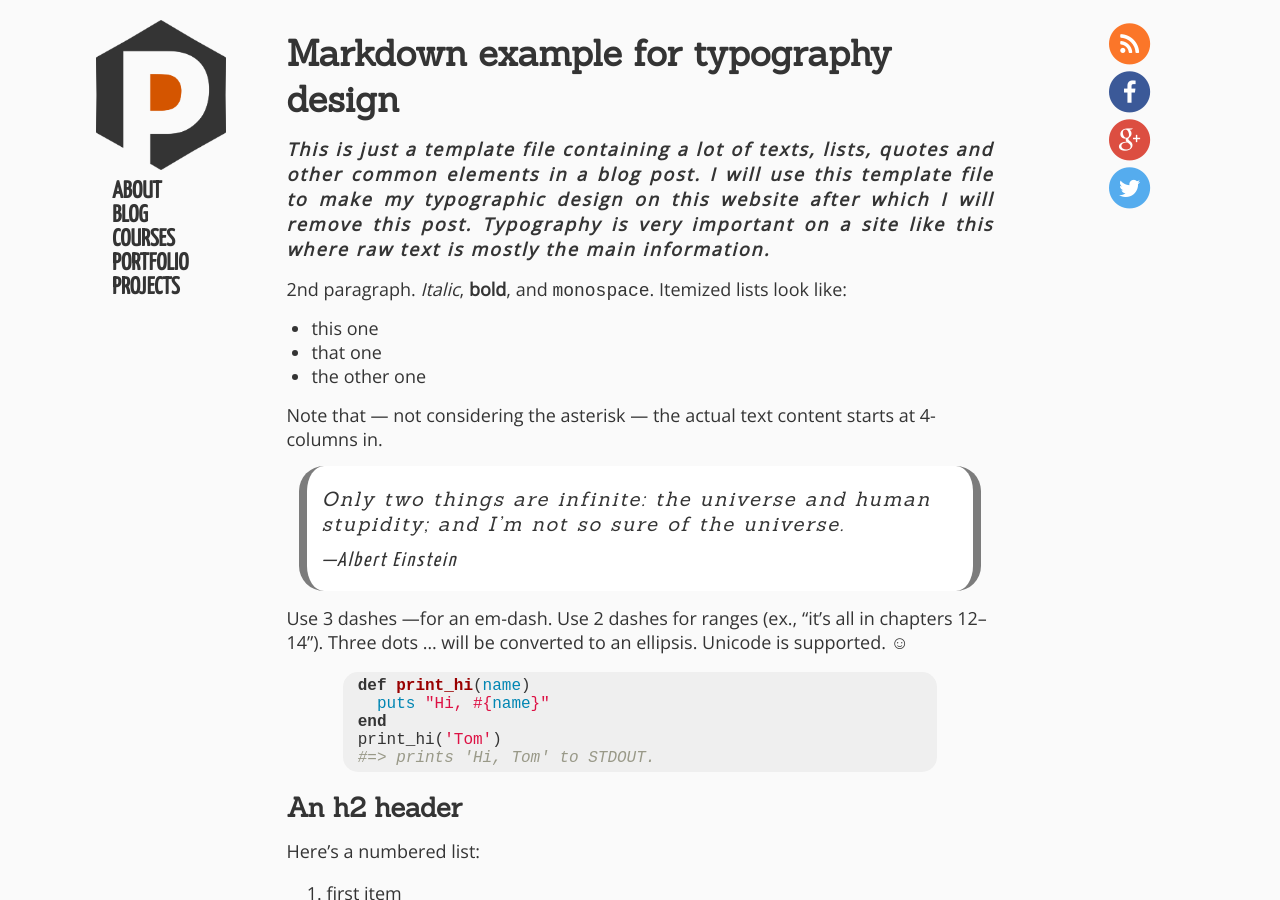
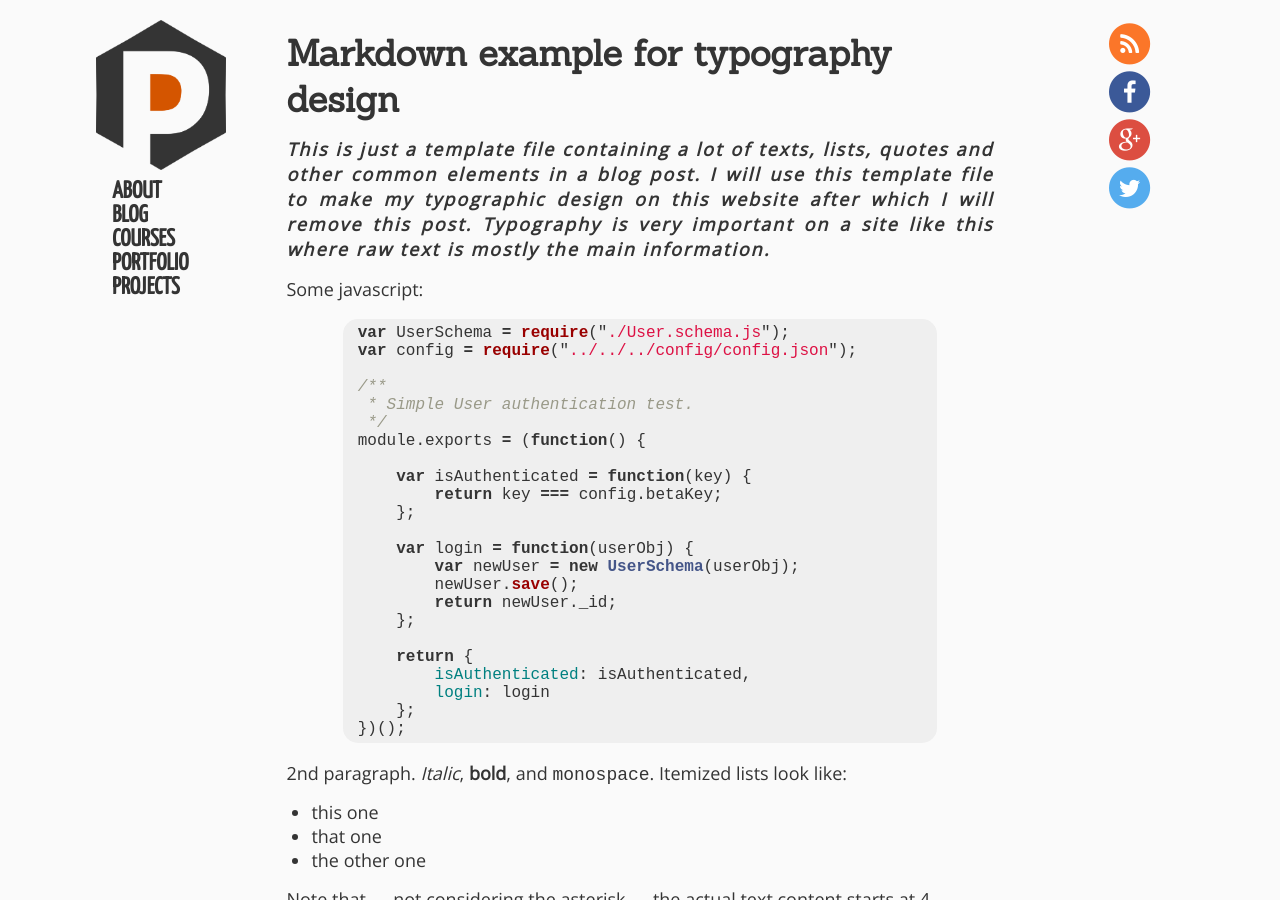
Before and after one commit to Popniten/Popniten.github.io, a Jekyll site: the page built from _posts/2015-11-06-markdown-example.md, in a window 1280 px wide and 900 px high. Built offline with Jekyll 4.4.1, drawn with Linux system fonts in a browser that asks for light colours; comment, search, counter and statistics services are not loaded; a file with an impossible date is left out.

Commit message:
Update 2015-11-06-markdown-example.md

```diff
--- a/_posts/2015-11-06-markdown-example.md
+++ b/_posts/2015-11-06-markdown-example.md
@@ -9,6 +9,35 @@ categories: Markdown Typography
 This is just a template file containing a lot of texts, lists, quotes and other common elements in a blog post. I will
 use this template file to make my typographic design on this website after which I will remove this post.
 Typography is very important on a site like this where raw text is mostly the main information.
+
+Some javascript:
+
+{% highlight javascript %}
+var UserSchema = require("./User.schema.js");
+var config = require("../../../config/config.json");
+
+/**
+ * Simple User authentication test.
+ */
+module.exports = (function() {
+
+    var isAuthenticated = function(key) {
+        return key === config.betaKey;
+    };
+
+    var login = function(userObj) {
+        var newUser = new UserSchema(userObj);
+        newUser.save();
+        return newUser._id;
+    };
+
+    return {
+        isAuthenticated: isAuthenticated,
+        login: login
+    };
+})();
+
+{% endhighlight %}
 
 2nd paragraph. *Italic*, **bold**, and `monospace`. Itemized lists
 look like:
```
